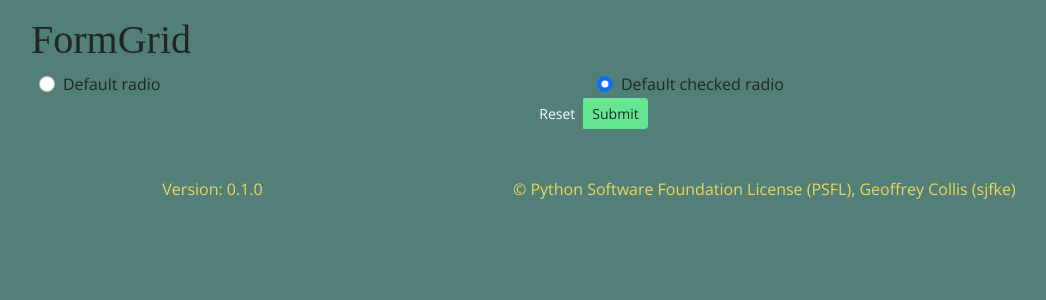
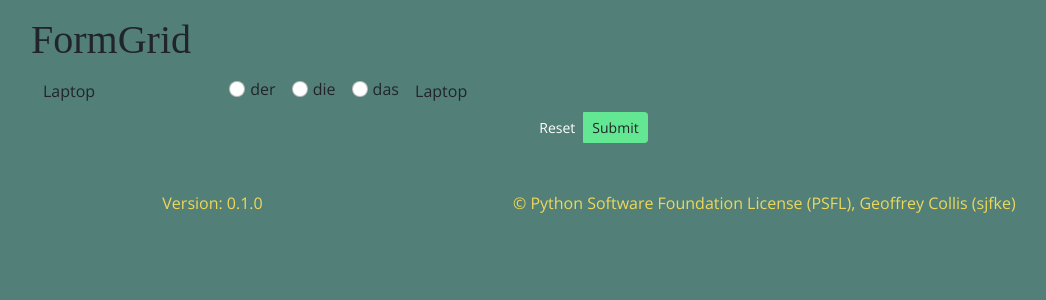
Before and after one commit to sjfke/flask-play, a Flask app: page /formgrid in a window 1280 px wide. Shown: the part 58-358 px from the top of the page, without its empty margins (51-1097 px from the left). Run offline with Flask 2, Linux system fonts and the light colour scheme; some libraries are stand-ins or nearby versions; some web fonts are replaced.

Commit message:
start radio button group

```diff
--- a/templates/formgrid.html
+++ b/templates/formgrid.html
@@ -7,21 +7,24 @@
     <form action="/submission.html" method="post">
         <div class="row">
             <div class="col">
-                <div class="form-check">
-                    <input class="form-check-input" id="flexRadioDefault1" name="flexRadioDefault" type="radio">
-                    <label class="form-check-label" for="flexRadioDefault1">
-                        Default radio
-                    </label>
+                <label for="IdRadio1L01" class="col-sm-2 col-form-label">Laptop</label>
+                    <div class="form-check form-check-inline">
+                        <input class="form-check-input" type="radio" name='NameRadioL01' id='IdRadio1L01' value="der">
+                        <label class="form-check-label" for='IdRadio1L01'>der</label>
+                    </div>
+                    <div class="form-check form-check-inline">
+                        <input class="form-check-input" type="radio" name='NameRadioL01' id='IdRadio2L01' value="die">
+                        <label class="form-check-label" for='IdRadio2L01'>die</label>
+                    </div>
+                    <div class="form-check form-check-inline">
+                        <input class="form-check-input" type="radio" name='NameRadioL01' id='IdRadio3L01' value="das">
+                        <label class="form-check-label" for='IdRadio3L01'>das</label>
+                    </div>
+                    <div class="form-check form-check-inline">
+                        <input type="text" readonly class="form-control-plaintext" id='IdNounL01' value="Laptop">
+                    </div>
                 </div>
 
-            </div>
-            <div class="col">
-                <div class="form-check">
-                    <input checked class="form-check-input" id="flexRadioDefault2" name="flexRadioDefault" type="radio">
-                    <label class="form-check-label" for="flexRadioDefault2">
-                        Default checked radio
-                    </label>
-                </div>
             </div>
         </div>
 
```
